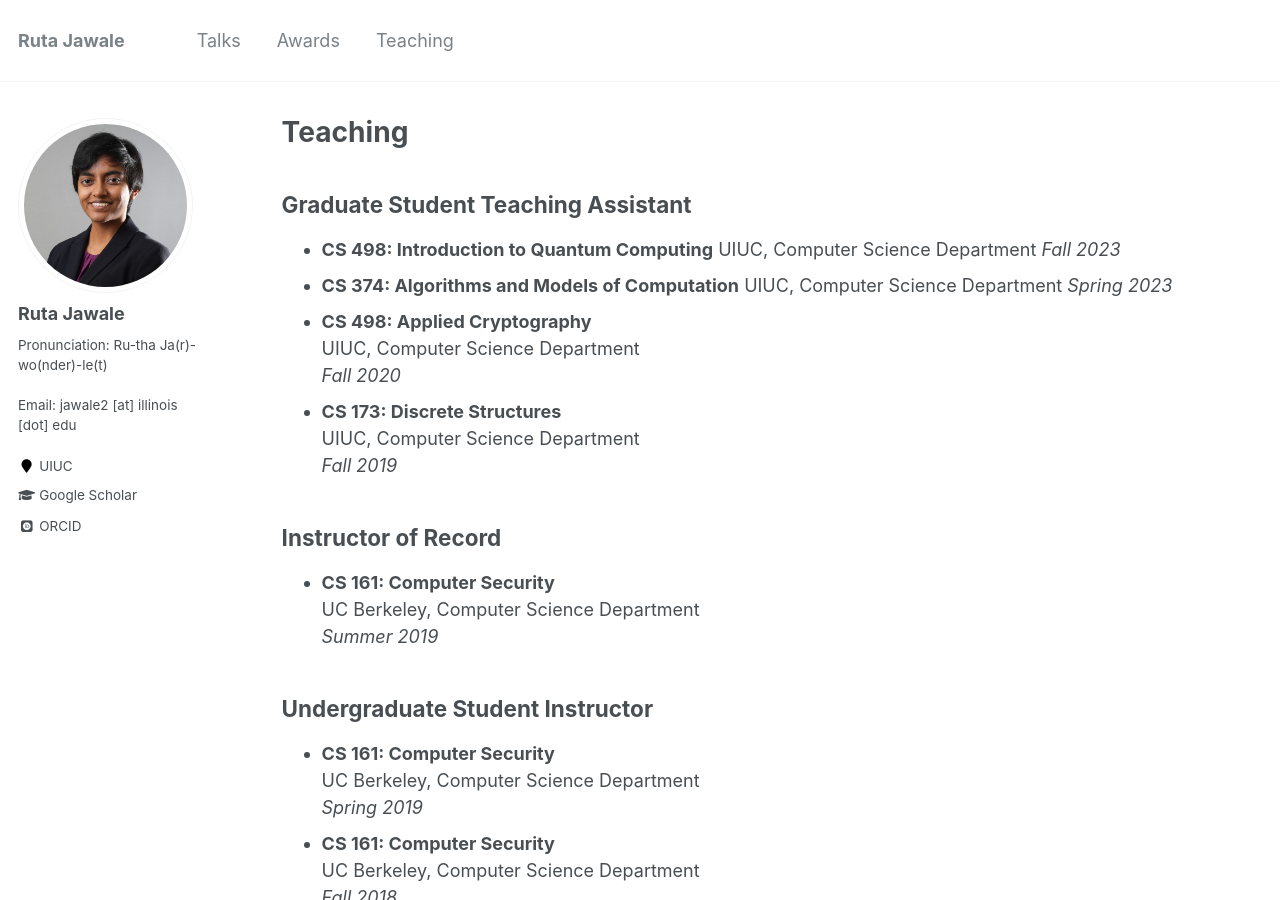
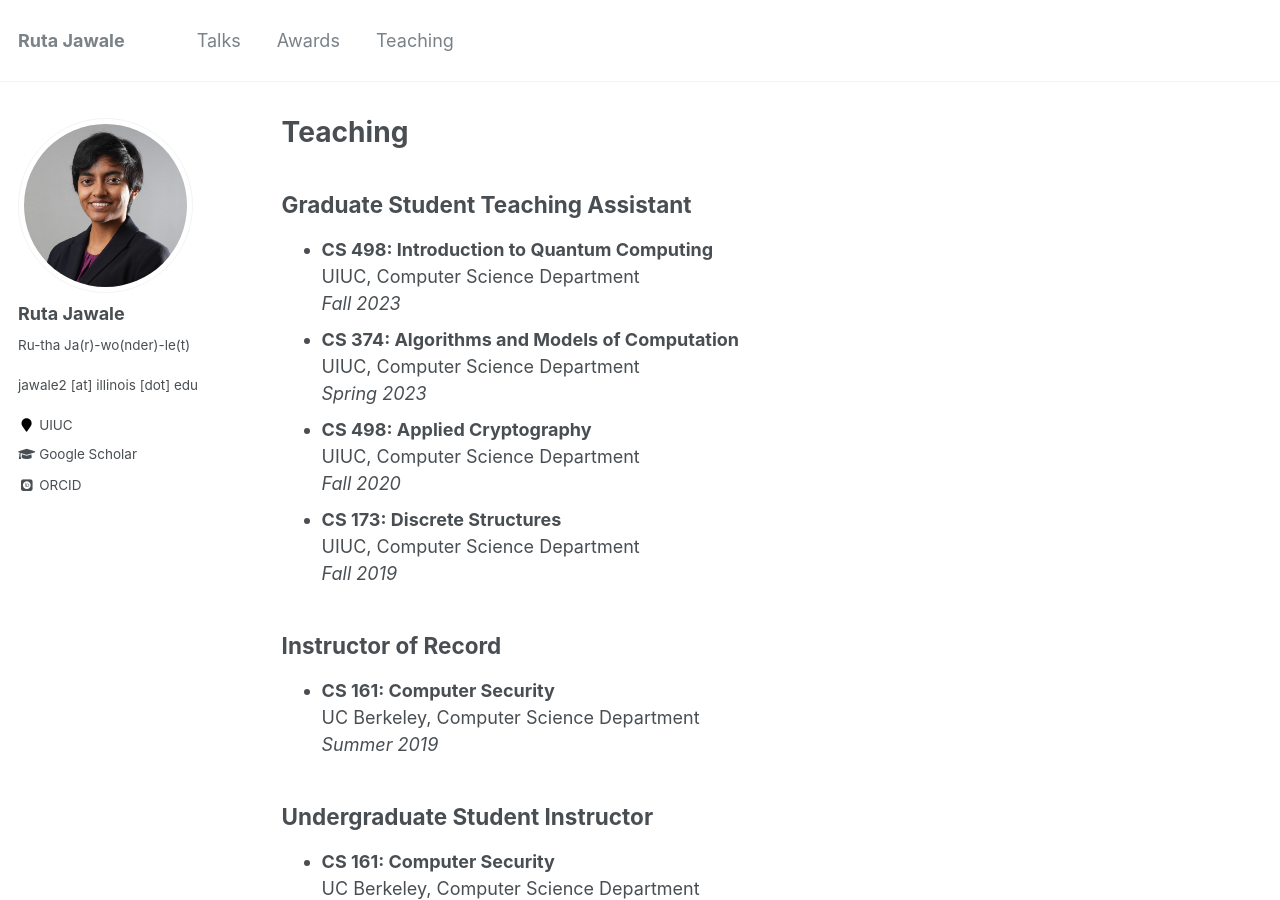
Before and after one commit to RutaJawale/RutaJawale.github.io, a Jekyll site: the page built from _pages/teaching.md, in a window 1280 px wide and 900 px high. Built offline with Jekyll 4.4.1, drawn with Linux system fonts in a browser that asks for light colours; some web fonts are replaced.

Commit message:
Formatting

```diff
--- a/_config.yml
+++ b/_config.yml
@@ -82,8 +82,8 @@ analytics:
 author:
   name             : "Ruta Jawale"
   avatar           : "ruta.jpg"
-  bio1             : "Pronunciation: Ru-tha Ja(r)-wo(nder)-le(t)"
-  bio2             : "Email: jawale2 [at] illinois [dot] edu"
+  bio1             : "Ru-tha Ja(r)-wo(nder)-le(t)"
+  bio2             : "jawale2 [at] illinois [dot] edu"
   location         : "UIUC"
   employer         :
   pubmed           : # "https://www.ncbi.nlm.nih.gov/pubmed/?term=john+snow"
```
Also changed, not shown: _pages/teaching.md (line endings or trailing spaces).
